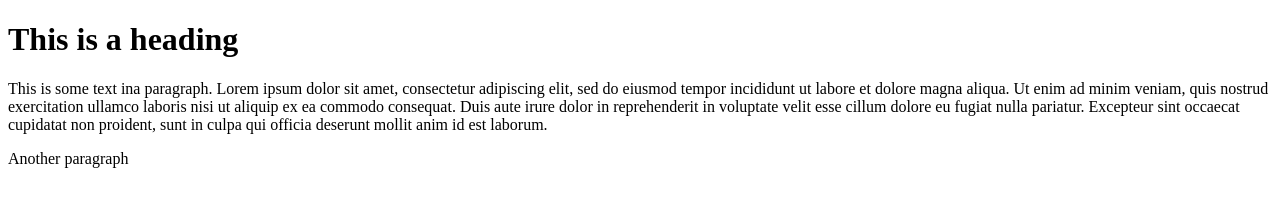
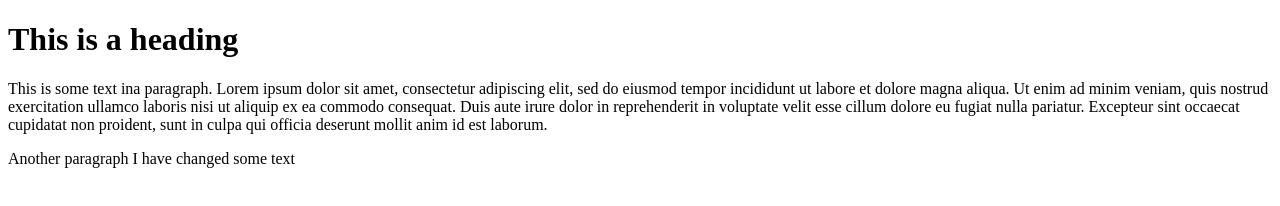
Before and after one commit to MatthewGoudey/buildthewwebsite, a plain HTML site: page index.html in a window 1280 px wide. Drawn offline with Linux system fonts and the light colour scheme.

Commit message:
Test commit to see if it fixes under the new dmain

```diff
--- a/index.html
+++ b/index.html
@@ -8,6 +8,6 @@
 <body>
     <h1>This is a heading</h1>
     <p>This is some text ina paragraph. Lorem ipsum dolor sit amet, consectetur adipiscing elit, sed do eiusmod tempor incididunt ut labore et dolore magna aliqua. Ut enim ad minim veniam, quis nostrud exercitation ullamco laboris nisi ut aliquip ex ea commodo consequat. Duis aute irure dolor in reprehenderit in voluptate velit esse cillum dolore eu fugiat nulla pariatur. Excepteur sint occaecat cupidatat non proident, sunt in culpa qui officia deserunt mollit anim id est laborum.</p>
-    <p>Another paragraph</p>
+    <p>Another paragraph I have changed some text</p>
 </body>
 </html>
```
